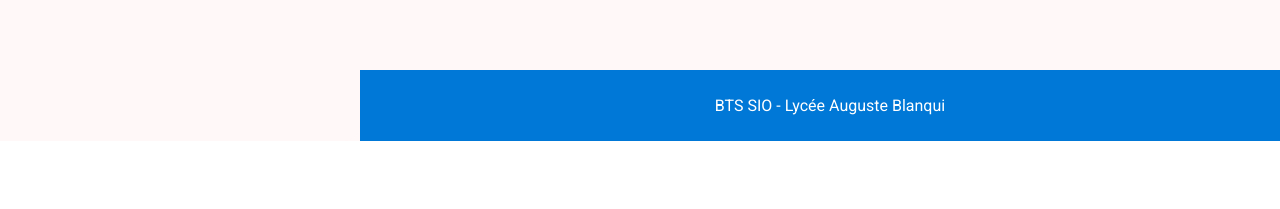
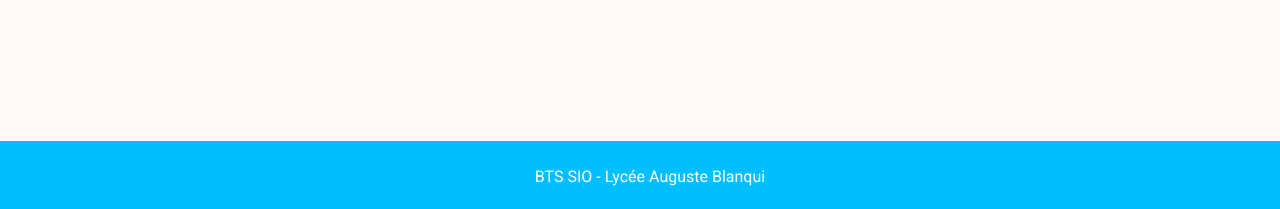
Before and after one commit to banu005/93MooveFrontEnd, an Angular app: page / in a window 1280 px wide. Shown: the part 939-1148 px from the top of the page. Before the commit the page ends 1080 px from the top, so only its background shows below. Built offline with nearby package versions, Linux system fonts and the light colour scheme; no server answers.

Commit message:
color of footer

```diff
--- a/src/app/app.component.css
+++ b/src/app/app.component.css
@@ -5,12 +5,12 @@
 /*  right : 10%*/
 /*}*/
 footer {
-  position: absolute;
-  bottom: 0;
+  /*position: absolute;*/
+  /*bottom: 0;*/
   width: 100%;
   text-align: center;
   padding: 10px;
-  background-color: #0078d7;
+  background-color: deepskyblue;
   color: white;
 }
 header {
--- a/src/app/app.component.html
+++ b/src/app/app.component.html
@@ -59,14 +59,8 @@
       -->
     </mat-nav-list>
   </mat-sidenav>
-
-
-
-
-  <footer>
-    <p>BTS SIO - Lycée Auguste Blanqui</p>
-  </footer>
     <router-outlet></router-outlet>
-
-
 </mat-sidenav-container>
+<footer>
+  <p>BTS SIO - Lycée Auguste Blanqui</p>
+</footer>
```
